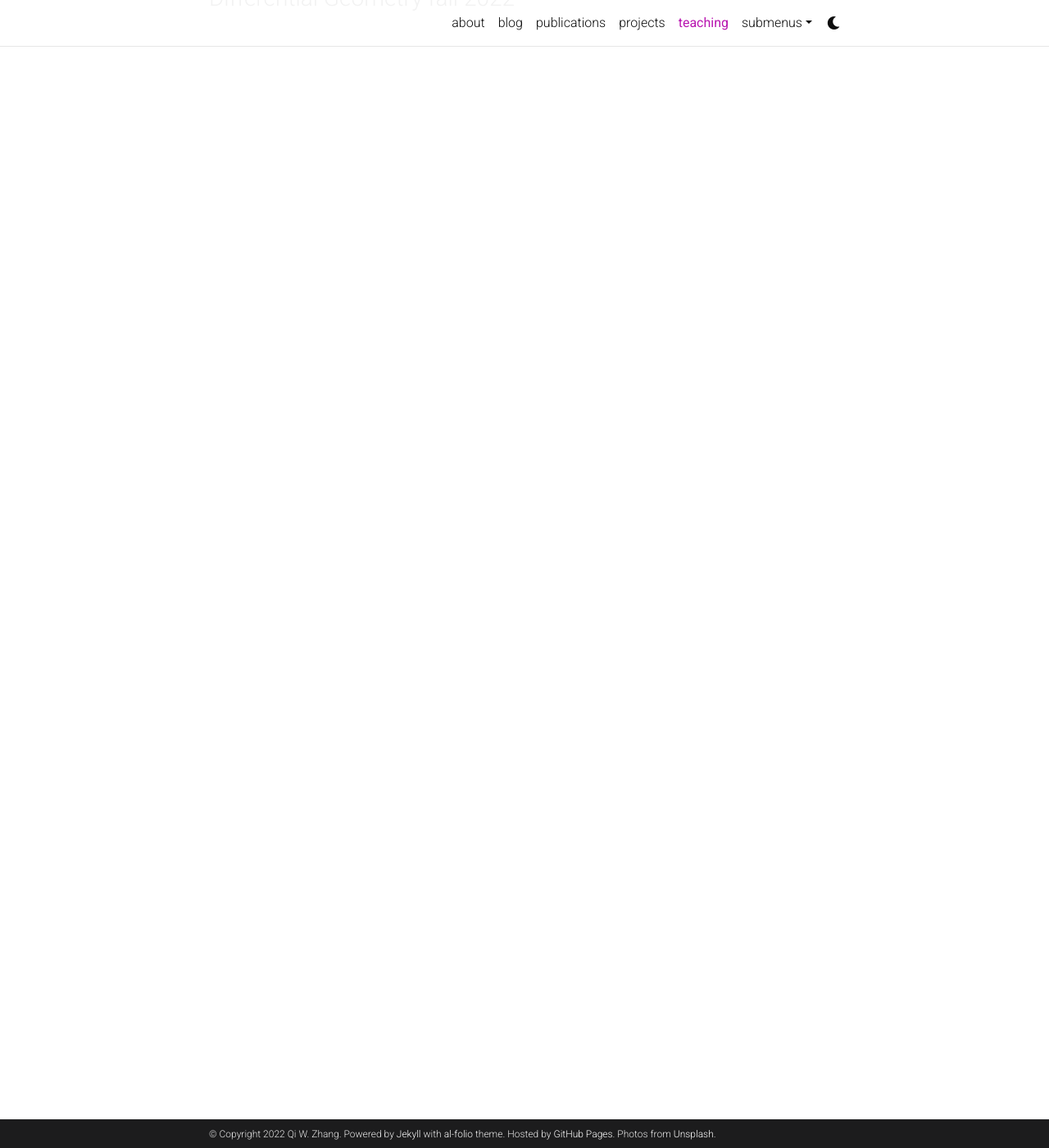
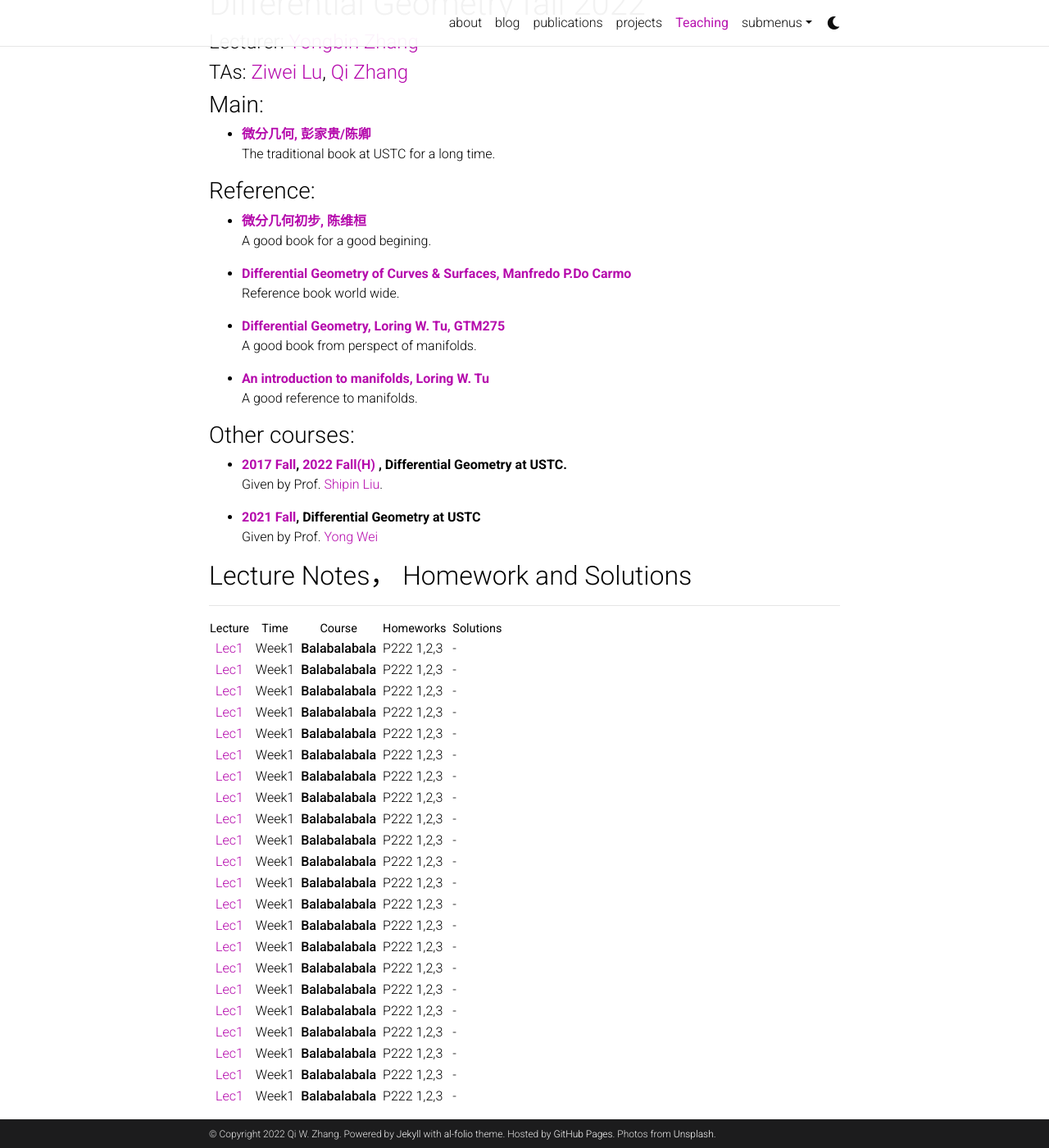
Before and after one commit to bon-qi/bon-qi.github.io, a Jekyll site: the page built from _pages/teaching.md, in a window 1280 px wide and 1400 px high, scrolled down 232 px. Shown: the whole window at 82% size. Built offline with Jekyll 4.4.1, drawn with Linux system fonts in a browser that asks for light colours; comment, search, counter and statistics services are not loaded; a style sheet for code colours, icons or effects is not loaded; some of the changed text lies outside the part shown.

Commit message:
12-30 2022 add TA!

```diff
--- a/_pages/teaching.md
+++ b/_pages/teaching.md
@@ -1,10 +1,61 @@
 ---
 layout: page
 permalink: /teaching/
-title: teaching
-description: The course Qi teached in fall 2022
+title: Teaching
+description: The course Qi served as TA in fall 2022
 nav: true
 nav_order: 5
 ---
 
-### Differential Geometry fall 2022
+# Differential Geometry fall 2022
+#### Lecturer: [Yongbin Zhang](ybzhang@amss.ac.cn)
+#### TAs: [Ziwei Lu](zabanya@mail.ustc.edu.cn), [Qi Zhang](bon-qi.github.io)
+### Main:
+* [微分几何, 彭家贵/陈卿](https://book.douban.com/subject/1239802/)
+  : The traditional book at USTC for a long time.
+
+### Reference:
+* [微分几何初步, 陈维桓](https://book.douban.com/subject/1239802//)
+  : A good book for a good begining.
+* [Differential Geometry of Curves & Surfaces, Manfredo P.Do Carmo](http://www2.ing.unipi.it/griff/files/dC.pdf)
+ : Reference book world wide.
+* [Differential Geometry, Loring W. Tu, GTM275](http://www.math.nagoya-u.ac.jp/~richard/teaching/f2018/Tu_geometry.pdf)
+ : A good book from perspect of manifolds.
+
+* [An introduction to manifolds, Loring W. Tu](https://im0.p.lodz.pl/~kubarski/AnalizaIV/Wyklady/L-Tu-1441973990.pdf)
+ : A good reference to manifolds.
+
+### Other courses:
+* [2017 Fall](http://staff.ustc.edu.cn/~spliu/Teach_RG2017.html), [2022 Fall(H)](http://staff.ustc.edu.cn/~spliu/Teaching.html) , Differential Geometry at USTC.
+  : Given by Prof. [Shipin Liu](http://staff.ustc.edu.cn/~spliu/index.html).
+
+* [2021 Fall](), Differential Geometry at USTC
+  : Given by Prof. [Yong Wei](http://staff.ustc.edu.cn/~yongwei/)
+
+## Lecture Notes， Homework and Solutions
+---
+
+| Lecture |  |    Time    |  |  Course  |  |  Homeworks  |  |    Solutions    |
+|:---:|:---:|:---:|:---:|:---:|
+| [Lec1]() | | Week1 | | **Balabalabala** | | P222 1,2,3 | | - |
+| [Lec1]() | | Week1 | | **Balabalabala** | | P222 1,2,3 | | - |
+| [Lec1]() | | Week1 | | **Balabalabala** | | P222 1,2,3 | | - |
+| [Lec1]() | | Week1 | | **Balabalabala** | | P222 1,2,3 | | - |
+| [Lec1]() | | Week1 | | **Balabalabala** | | P222 1,2,3 | | - |
+| [Lec1]() | | Week1 | | **Balabalabala** | | P222 1,2,3 | | - |
+| [Lec1]() | | Week1 | | **Balabalabala** | | P222 1,2,3 | | - |
+| [Lec1]() | | Week1 | | **Balabalabala** | | P222 1,2,3 | | - |
+| [Lec1]() | | Week1 | | **Balabalabala** | | P222 1,2,3 | | - |
+| [Lec1]() | | Week1 | | **Balabalabala** | | P222 1,2,3 | | - |
+| [Lec1]() | | Week1 | | **Balabalabala** | | P222 1,2,3 | | - |
+| [Lec1]() | | Week1 | | **Balabalabala** | | P222 1,2,3 | | - |
+| [Lec1]() | | Week1 | | **Balabalabala** | | P222 1,2,3 | | - |
+| [Lec1]() | | Week1 | | **Balabalabala** | | P222 1,2,3 | | - |
+| [Lec1]() | | Week1 | | **Balabalabala** | | P222 1,2,3 | | - |
+| [Lec1]() | | Week1 | | **Balabalabala** | | P222 1,2,3 | | - |
+| [Lec1]() | | Week1 | | **Balabalabala** | | P222 1,2,3 | | - |
+| [Lec1]() | | Week1 | | **Balabalabala** | | P222 1,2,3 | | - |
+| [Lec1]() | | Week1 | | **Balabalabala** | | P222 1,2,3 | | - |
+| [Lec1]() | | Week1 | | **Balabalabala** | | P222 1,2,3 | | - |
+| [Lec1]() | | Week1 | | **Balabalabala** | | P222 1,2,3 | | - |
+| [Lec1]() | | Week1 | | **Balabalabala** | | P222 1,2,3 | | - |
```
